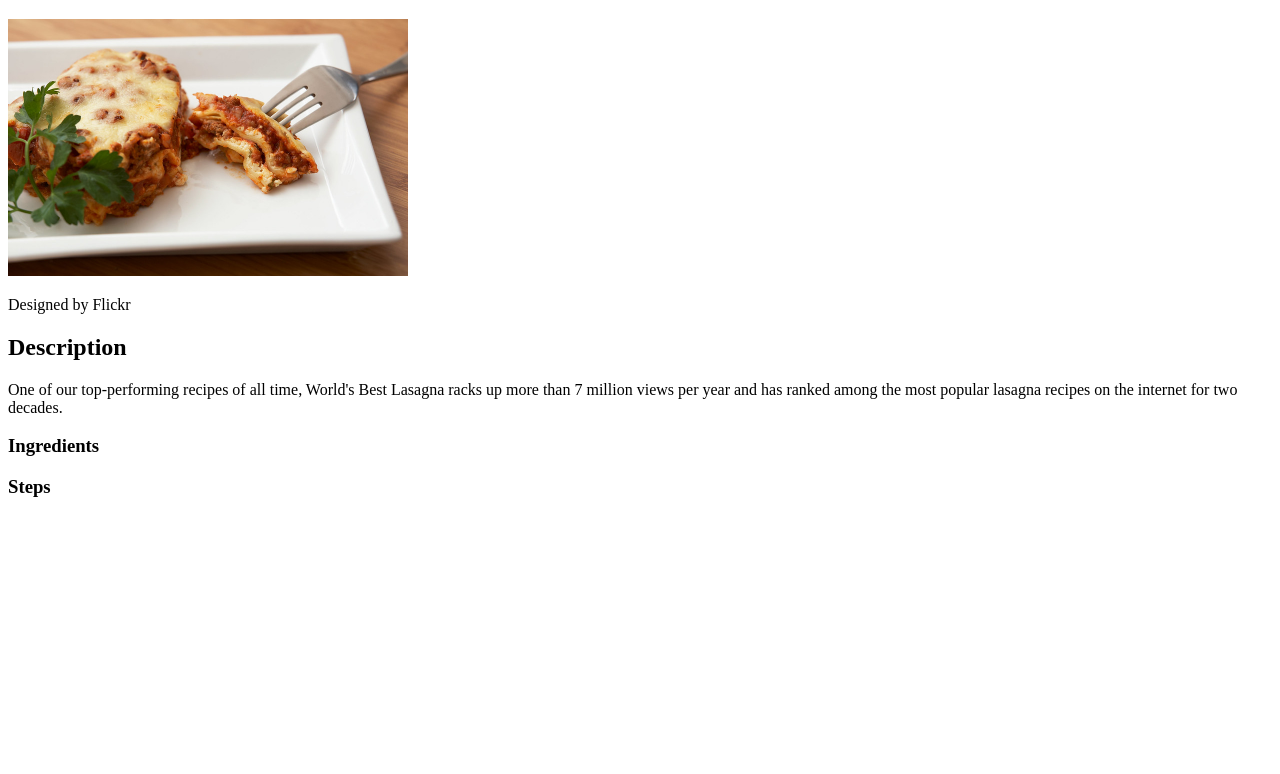
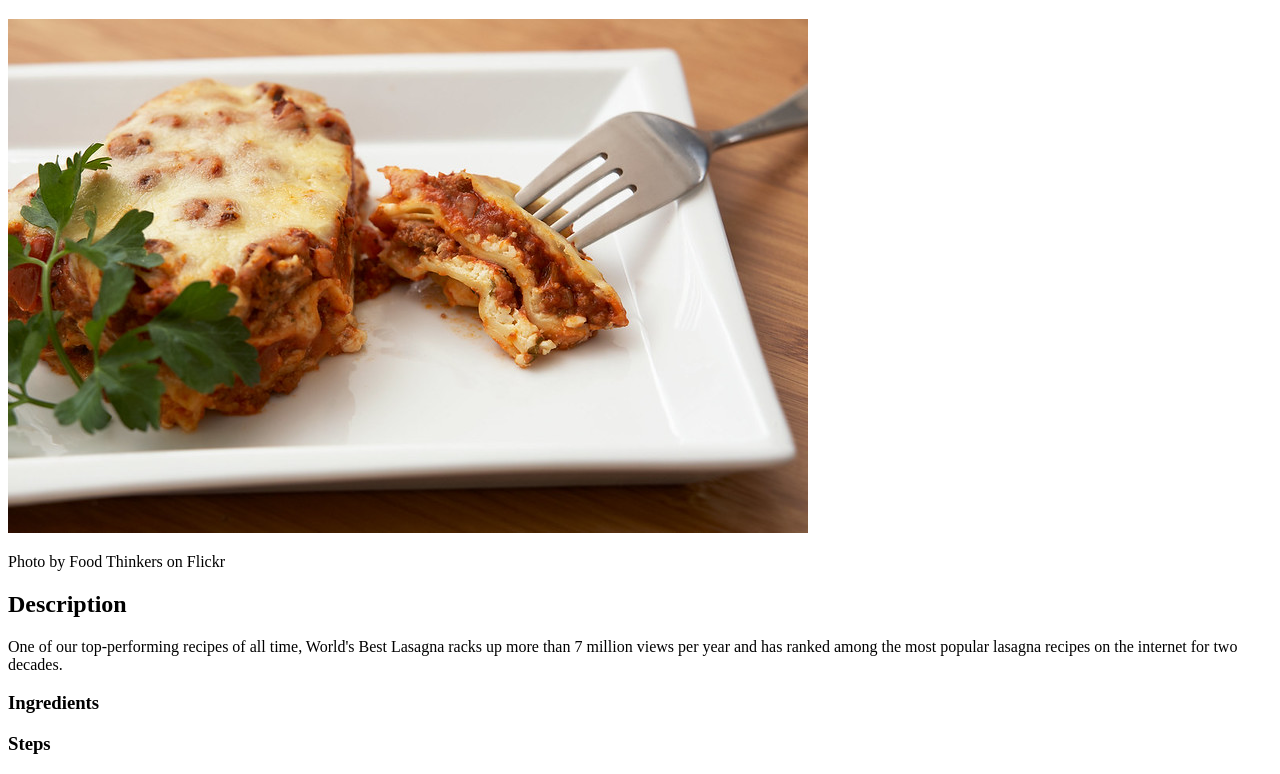
Before and after one commit to Guunjou/odin-recipes, a plain HTML site: page recipes/lasagna.html in a window 1280 px wide. Shown: the part 87-861 px from the top of the page. Before the commit the page ends 800 px from the top, so only its background shows below. Drawn offline with Linux system fonts and the light colour scheme.

Commit message:
Fix image attribution and remove image width attribute

```diff
--- a/recipes/lasagna.html
+++ b/recipes/lasagna.html
@@ -6,11 +6,11 @@
     <title>World's Best Lasagna</title>
 </head>
 <body>
-<a href="../index.html" rel="noreferrer">Home</a>
+    <a href="../index.html" rel="noreferrer">Home</a>
 
     <h1>World's Best Lasagna</h1>
-    <img src="../images/lasagna.jpg" width="400">
-    <p>Designed by Flickr</p>
+    <img src="../images/lasagna.jpg">
+    <p>Photo by Food Thinkers on Flickr</p>
 
     <h2>Description</h2>
     <p>
```
